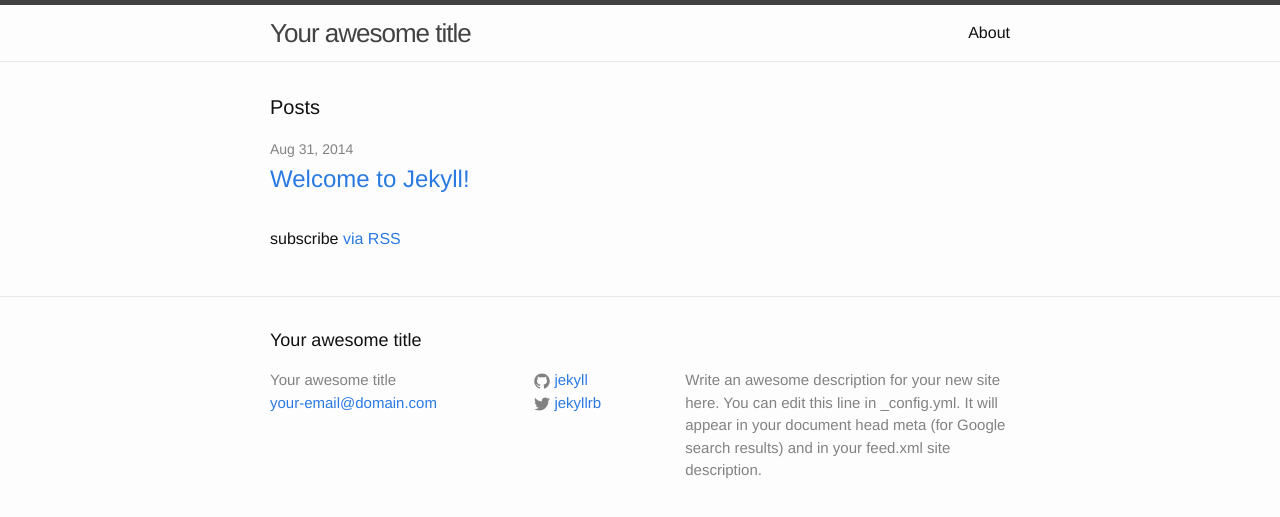
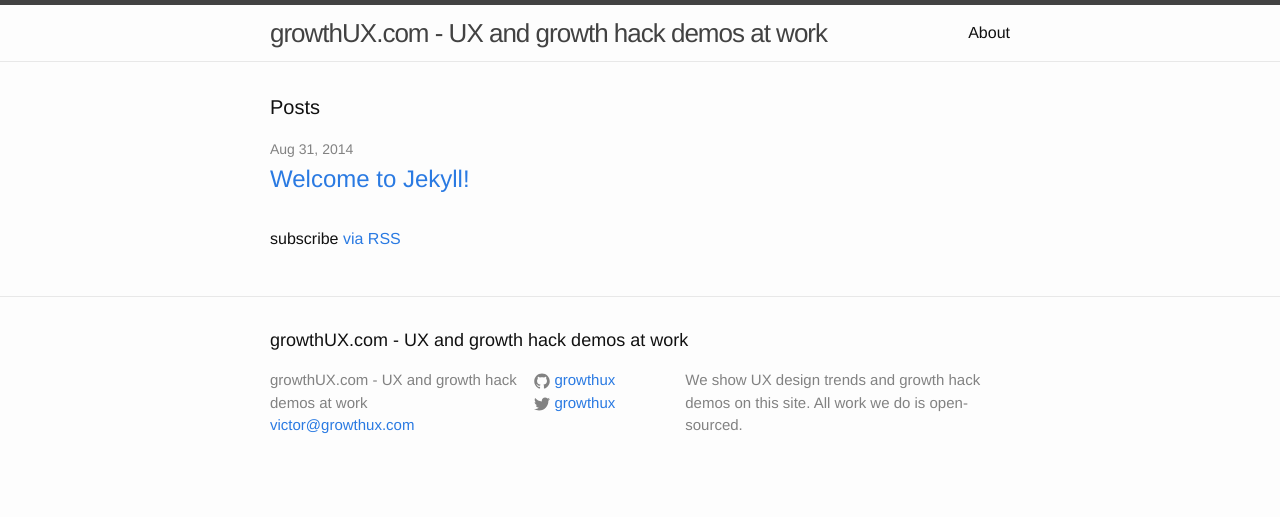
Before and after one commit to growthUx/growthux.github.io, a Jekyll site: the page built from index.html, in a window 1280 px wide. Shown: the top 517 px of the page. Built offline with Jekyll 4.4.1, drawn with Linux system fonts in a browser that asks for light colours.

Commit message:
Update config.yml and some housekeeping

```diff
--- a/_config.yml
+++ b/_config.yml
@@ -1,14 +1,12 @@
 # Site settings
-title: Your awesome title
-email: your-email@domain.com
-description: > # this means to ignore newlines until "baseurl:"
-  Write an awesome description for your new site here. You can edit this
-  line in _config.yml. It will appear in your document head meta (for
-  Google search results) and in your feed.xml site description.
-baseurl: "" # the subpath of your site, e.g. /blog/
-url: "http://yourdomain.com" # the base hostname & protocol for your site
-twitter_username: jekyllrb
-github_username:  jekyll
+title: growthUX.com - UX and growth hack demos at work
+email: victor@growthux.com
+description: We show UX design trends and growth hack demos on this site.  All work we do is open-sourced.
+baseurl: "/demos" # the subpath of your site, e.g. /blog/
+url: "http://growthux.github.io" # the base hostname & protocol for your site
+twitter_username: growthux
+github_username:  growthux
 
 # Build settings
 markdown: kramdown
+destination: _site
```
Also changed, not shown: 7 other files.
